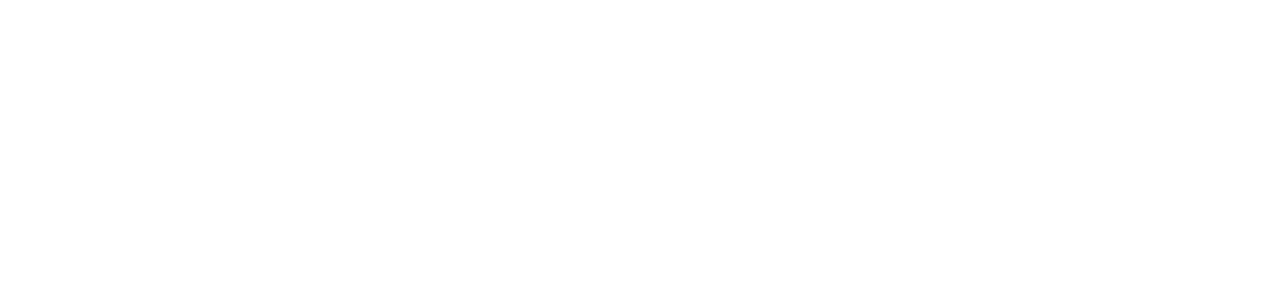
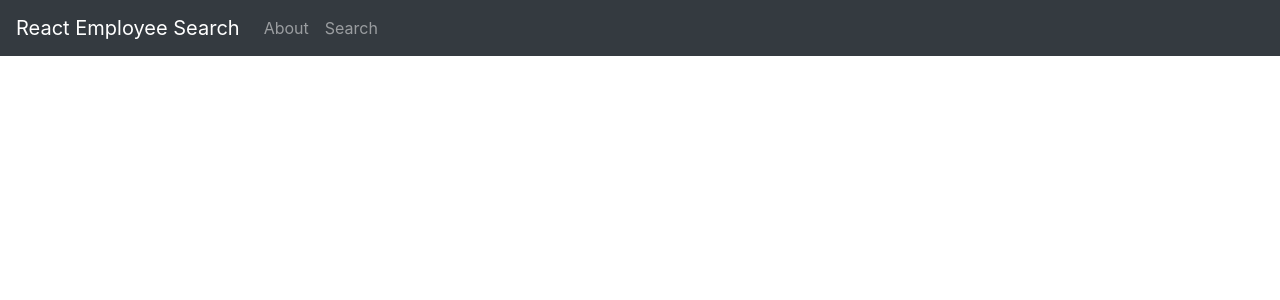
Before and after one commit to ad-fleming/react-employee-directory, a React (Create React App) app: page / in a window 1280 px wide. Shown: the top 300 px of the page. Built offline with nearby package versions, Linux system fonts and the light colour scheme.

Commit message:
added beginning framework for navbar component

```diff
--- a/src/App.js
+++ b/src/App.js
@@ -2,14 +2,16 @@
 import { BrowserRouter as Router, Route } from "react-router-dom";
 import About from "./pages/About";
 import Search from "./pages/Search";
-// import Navbar from "./components/Navbar";
+import Navbar from "./components/Navbar";
 // import Footer from "./components/Footer";
 
 function App() {
   return (
     <Router>
+      <Navbar />
       <>
         <Route exact path="/react-employee-directory" component={About}/>
+        <Route exact path="/react-employee-directory/about" component={About}/>
         <Route exact path="/react-employee-directory/search" component={Search}/>
       </>
     </Router>
--- /dev/null
+++ b/src/components/Navbar.jsx
@@ -0,0 +1,40 @@
+import React from 'react';
+import { Link } from "react-router-dom";
+
+
+const Navbar = () => {
+    return (
+        <nav className="navbar navbar-expand-lg navbar-dark bg-dark">
+            <Link className="navbar-brand" to = "/react-employee-directory">
+                React Employee Search
+            </Link>
+            <div>
+                <ul className="navbar-nav">
+                    <li className="nav-item">
+                        <Link
+                            to="/react-employee-directory"
+                            className={
+                                window.location.pathname === "/react-employee-directory" || window.location.pathname === "/react-employee-directory"
+                                ? "nav-link active"
+                                : "nav-link"
+                            }
+                        >
+                            About
+                        </Link>
+                    </li>
+                    <li className="nav-item">
+                        <Link
+                            to="/react-employee-directory/search"
+                            className={
+                                window.location.pathname === "/react-employee-directory" ? "nav-link active" : "nav-link"}
+                        >
+                            Search
+                        </Link>
+                    </li>
+                </ul>
+            </div>
+        </nav>
+    );
+};
+
+export default Navbar;
```
